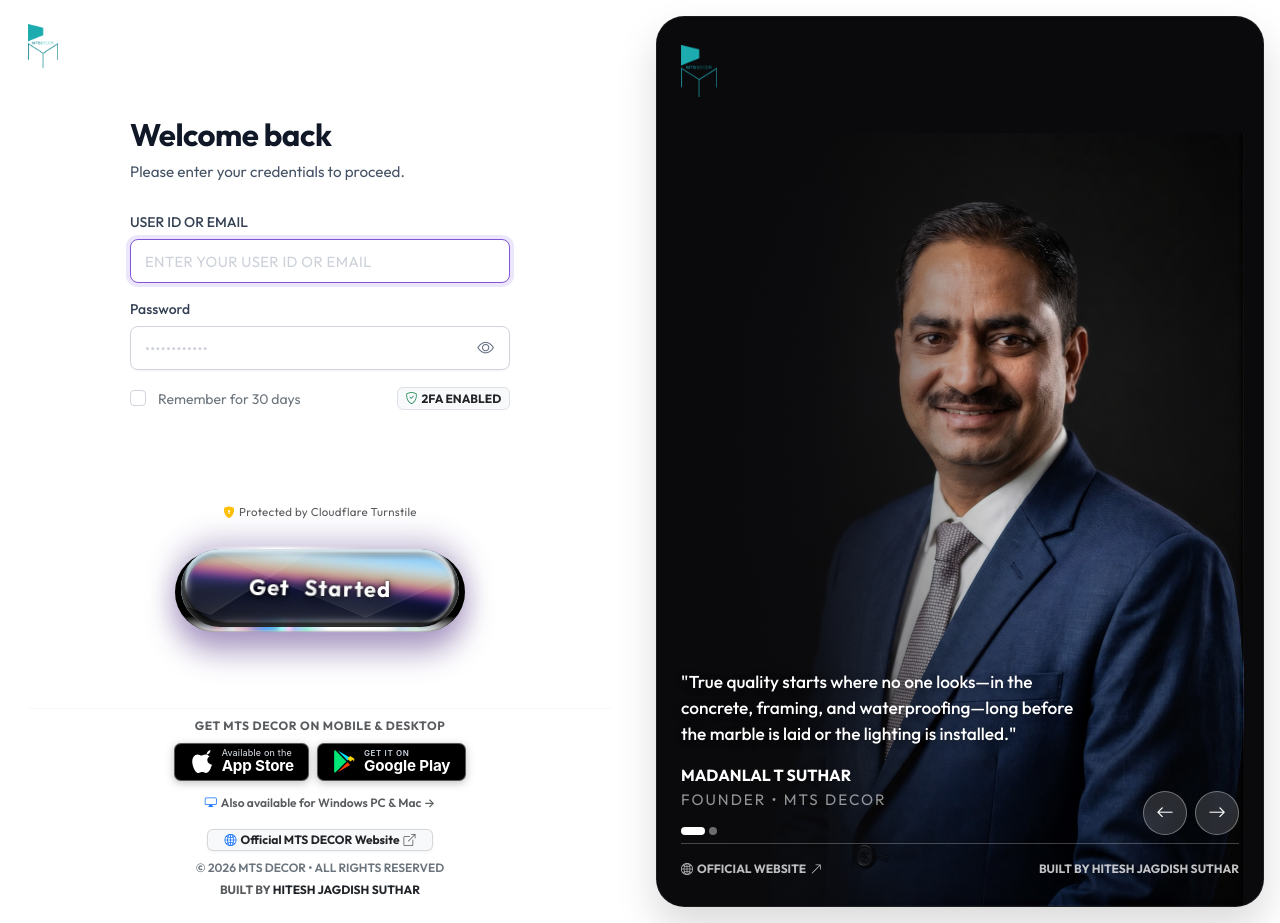
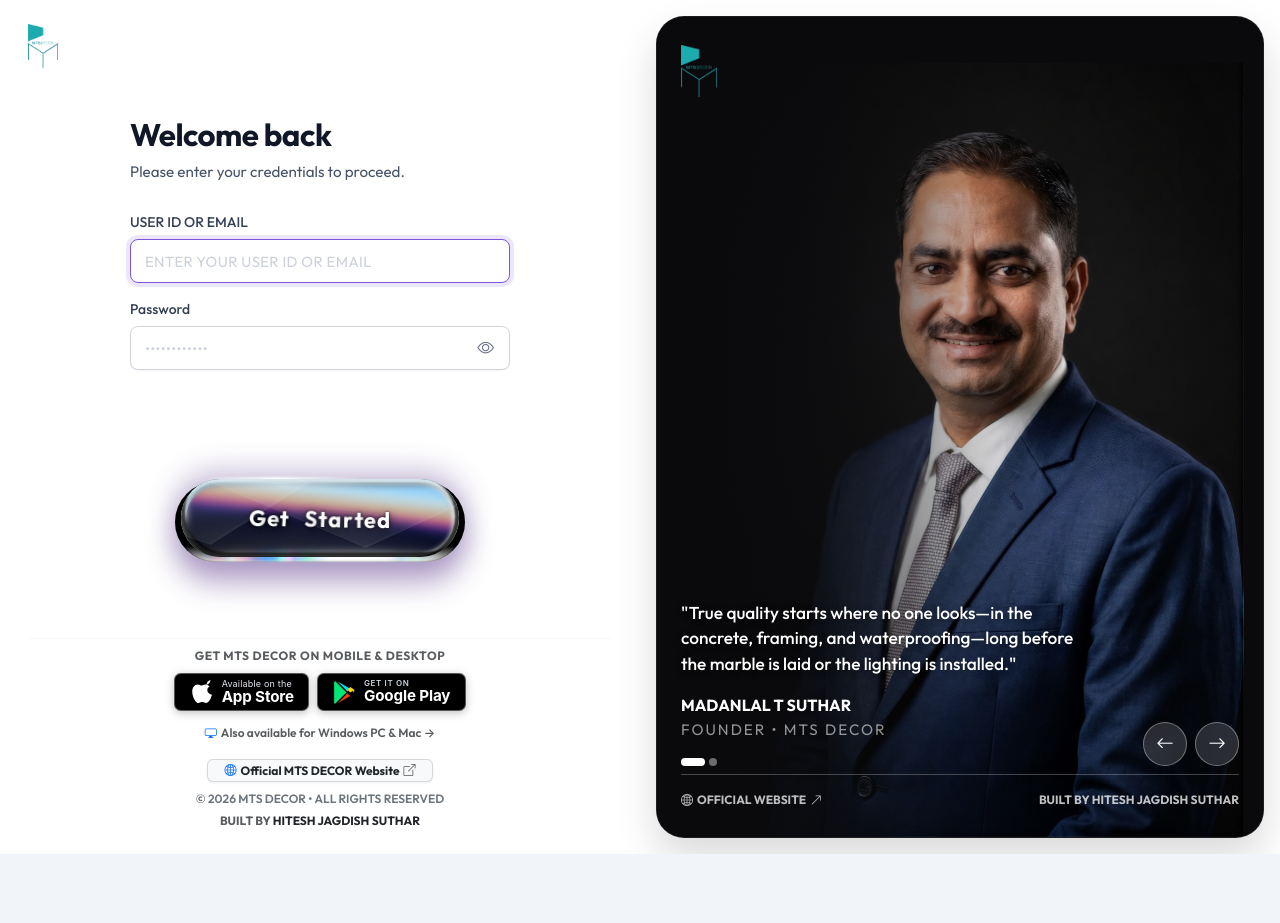
Before and after one commit to hiteshsuthar911/Mts-Decor---Measurment-Sheet-Software, a React (Vite) app: page /login in a window 1280 px wide. After the commit the page ends 854 px from the top, so only its background shows below. Built offline with nearby package versions, Linux system fonts and the light colour scheme; no server answers.

Commit message:
style: remove remember me, 2FA enabled badge, and turnstile sublabel from login page

```diff
--- a/src/pages/LoginPage.jsx
+++ b/src/pages/LoginPage.jsx
@@ -32,7 +32,6 @@ export default function LoginPage() {
   const [step, setStep] = useState(1);
   const [emailOrUser, setEmailOrUser] = useState('');
   const [password, setPassword] = useState('');
-  const [rememberMe, setRememberMe] = useState(false);
   const [showPass, setShowPass] = useState(false);
   const [loading, setLoading] = useState(false);
   const [error, setError] = useState('');
@@ -262,37 +261,9 @@ export default function LoginPage() {
                   </div>
                 </div>
 
-                {/* Remember Me */}
-                <div className="d-flex justify-content-between align-items-center mb-4">
-                  <div className="form-check mb-0">
-                    <input
-                      className="form-check-input"
-                      type="checkbox"
-                      id="rememberCheck"
-                      checked={rememberMe}
-                      onChange={(e) => setRememberMe(e.target.checked)}
-                      style={{ borderColor: '#d0d5dd', cursor: 'pointer' }}
-                    />
-                    <label
-                      className="form-check-label small text-secondary fw-normal ms-1"
-                      htmlFor="rememberCheck"
-                      style={{ cursor: 'pointer', fontSize: '0.875rem' }}
-                    >
-                      Remember for 30 days
-                    </label>
-                  </div>
-                  <span className="badge bg-light text-dark border extra-small text-uppercase">
-                    <i className="bi bi-shield-check text-success me-1"></i>2FA ENABLED
-                  </span>
-                </div>
-
                 {/* Cloudflare Turnstile Human Verification Screen (Free Bot Defense) */}
                 <div className="mb-3 d-flex flex-column align-items-center">
                   <div ref={turnstileContainerRef} id="cf-turnstile-container" style={{ minHeight: '65px' }}></div>
-                  <div className="d-flex align-items-center gap-1 mt-1 text-muted" style={{ fontSize: '0.72rem', letterSpacing: '0.3px' }}>
-                    <i className="bi bi-shield-lock-fill text-warning"></i>
-                    <span>Protected by Cloudflare Turnstile</span>
-                  </div>
                 </div>
 
                 {/* Hidden submit button for native Enter key support */}
```
